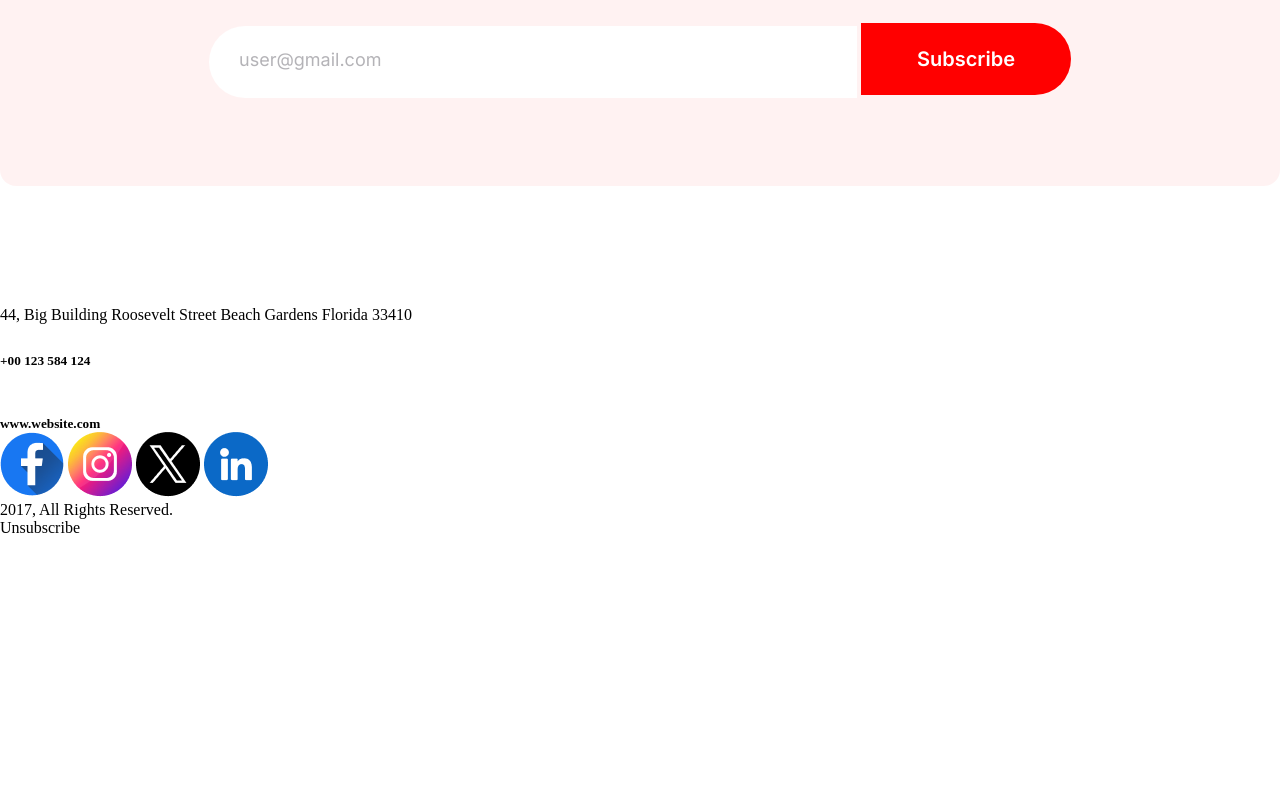
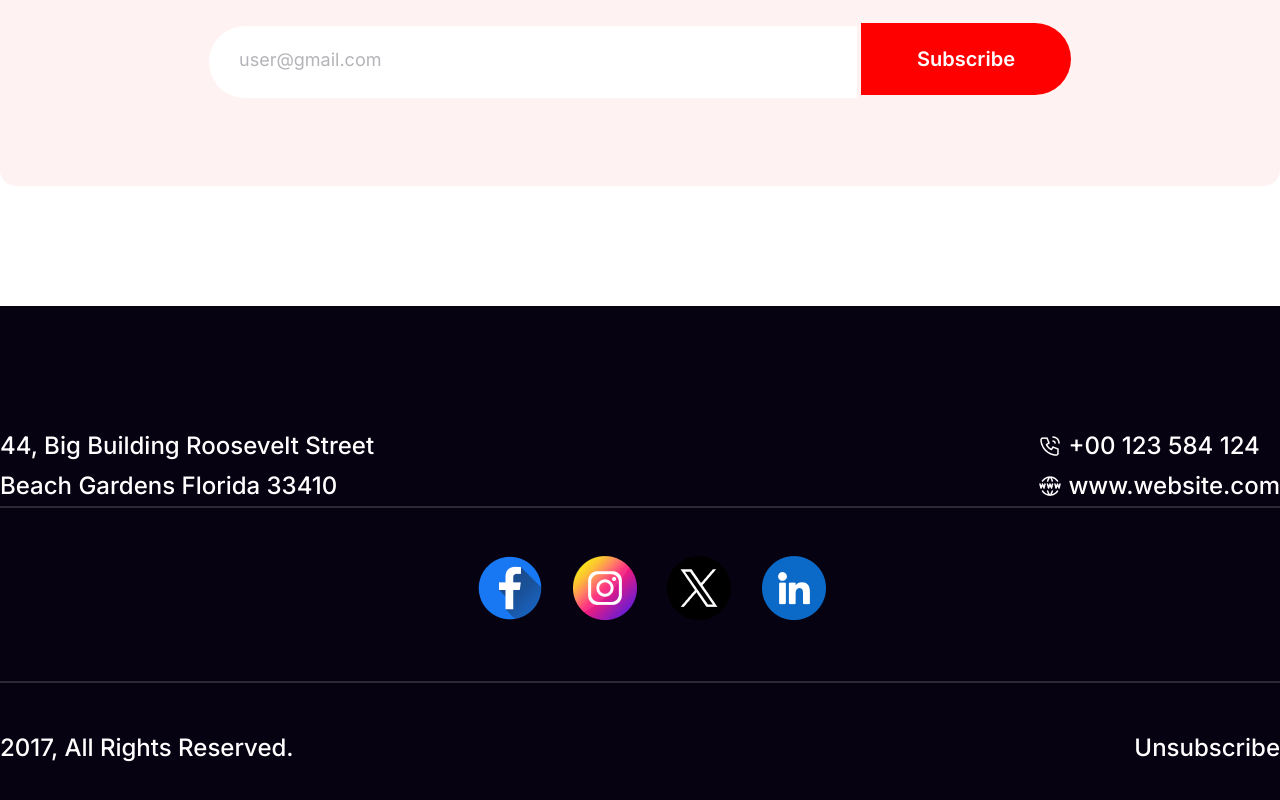
Before and after one commit to sifat26/New-Year-New-Mission, a plain HTML site: page index.html in a window 1280 px wide. Shown: the part 5316-6116 px from the top of the page. Before the commit the page ends 5853 px from the top, so only its background shows below. Drawn offline with Linux system fonts and the light colour scheme.

Commit message:
footer section complete

```diff
--- a/Styles/style.css
+++ b/Styles/style.css
@@ -346,3 +346,48 @@ font-size: 20px;
 font-weight: 600;
 text-transform: capitalize;
 }
+footer{
+
+
+  background: #070211;
+  height: 609px;
+  color: #FFF;
+font-family: Inter;
+font-size: 24px;
+font-weight: 500;
+line-height: 40px; /* 166.667% */
+}
+.footerdiv{
+    max-width: 1320px;
+  display: block;
+  margin: 50px auto;
+  /* padding: 120px 0px; */
+  padding-top: 120px;
+
+}
+footer .contact{
+  display: flex ;
+  justify-content: space-between;
+}
+.call-img img{
+  margin: -5px;
+  padding-right: 5px;
+}
+hr{
+  border: 1px solid rgba(255, 255, 255, 0.15);
+}
+.contact-img{
+  display: block;
+  text-align: center;
+  margin: 48px 0px;
+}
+.contact-img img{
+  margin-left: 24px;
+}
+.copyright{
+  display: flex;
+  justify-content: space-between;
+  margin-top: 50px;
+  color: #FFF;
+line-height: normal;
+}
--- a/index.html
+++ b/index.html
@@ -114,29 +114,30 @@
         </section>
     </main>
     <footer>
-        <div>
+        <div class="footerdiv">
+            <div class="contact">
             <div>
-                <p>44, Big Building Roosevelt Street
+                <p>44, Big Building Roosevelt Street <br>
                     Beach Gardens Florida 33410</p>
             </div>
-            <div>
+            <div class="call-img">
                 <img src="./resources/Call.png" alt="">
-                <h5>+00 123 584 124</h5><br>
+                <span>+00 123 584 124</span><br>
                 <img src="./resources/Website.png" alt="">
-                <h5>www.website.com</h5>
+                <span>www.website.com</span>
 
 
             </div>
 
-        </div>
-        <div>
+        </div><hr>
+        <div class="contact-img">
             <img src="./resources/Facebook.png" alt="">
             <img src="./resources/Instagram.png" alt="">
             <img src="./resources/Twitter.png" alt="">
             <img src="./resources/Linkedin.png" alt="">
 
-        </div>
-        <div>
+        </div> <hr>
+        <div class="copyright">
             <div>
                 <p>2017, All Rights Reserved.</p>
             </div>
@@ -145,6 +146,8 @@
             </div>
 
         </div>
+        </div>
+
     </footer>
 </body>
 </html>
```
